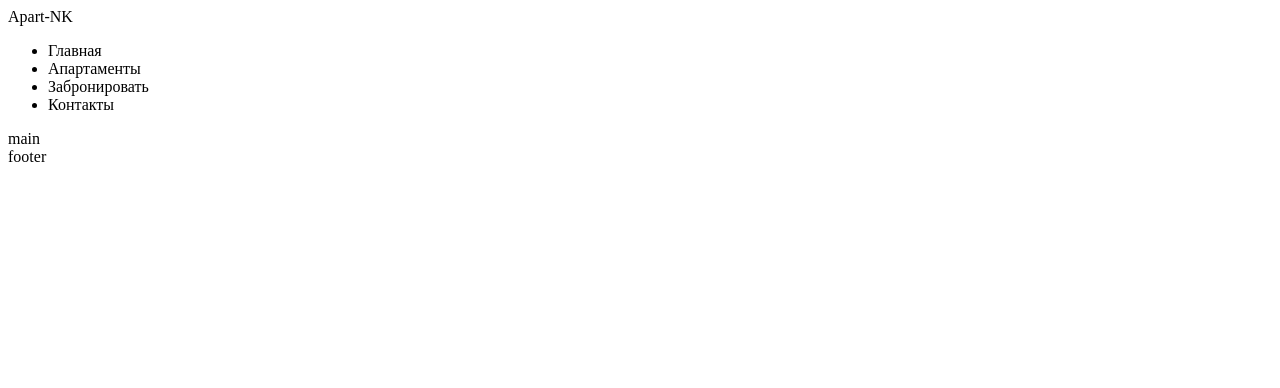
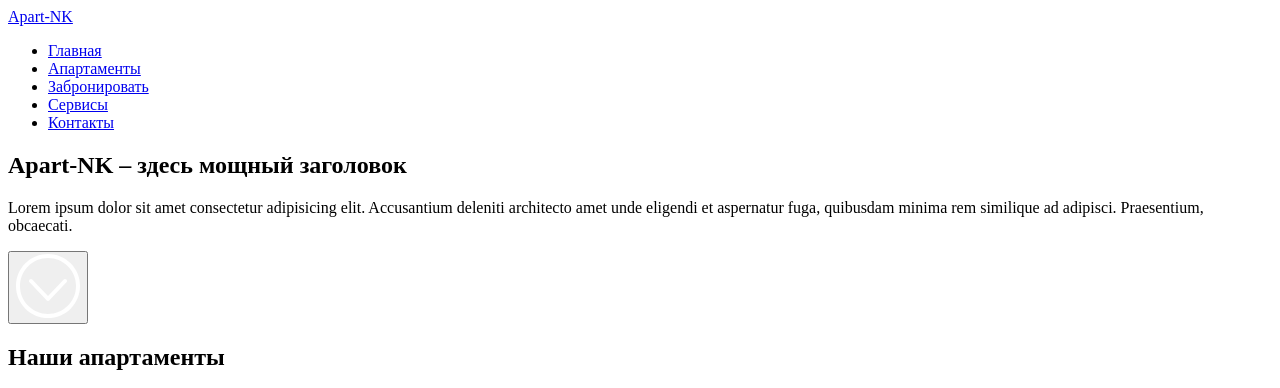
Before and after one commit to the-NZA/Apart-NK, a PHP site: page / in a window 1280 px wide. Shown: the top 388 px of the page. Before the commit the page ends 162 px from the top, so only its background shows below. Run offline with PHP 8.4, Linux system fonts and the light colour scheme.

Commit message:
Add some basic styles and styles for homepage

```diff
--- a/package.json
+++ b/package.json
@@ -46,6 +46,7 @@
 		"defaults"
 	],
 	"dependencies": {
+		"milligram": "^1.4.1",
 		"normalize.css": "^8.0.1"
 	}
 }
--- /dev/null
+++ b/src/css/animations.css
@@ -0,0 +1,4 @@
+:root {
+	--ease-transition: all 0.2s 0s ease;
+	--ease-in-out-transition: all 0.2s 0s ease-in-out;
+}
--- /dev/null
+++ b/src/css/shadows.css
@@ -0,0 +1,4 @@
+:root {
+	--header-shadow: 0px 5px 5px -5px rgba(var(--rgb-dark-blue), var(--alpha-50));
+	/* --header-shadow: 2px 2px 2px black; */
+}
--- a/src/index.html
+++ b/src/index.html
@@ -1,38 +1,122 @@
 <!DOCTYPE html>
 <html lang="en">
+
 <head>
 	<meta charset="UTF-8">
 	<meta http-equiv="X-UA-Compatible" content="IE=edge">
 	<meta name="viewport" content="width=device-width, initial-scale=1.0">
+
 	<link rel="shortcut icon" href="favicon.ico" type="image/x-icon">
+
 	<title>Apart-NK</title>
 </head>
-<body>
+
+<body class="site-body">
 	<header class="site-header">
 		<div class="header wrapper">
 			<div class="header__logo">
-				Apart-NK
+				<a href="#">
+					Apart-NK
+				</a>
 			</div>
 
-			<div class="header__nav">
-				<nav class="nav">
-					<ul class="nav__list">
-						<li class="nav__item">Главная</li>
-						<li class="nav__item">Апартаменты</li>
-						<li class="nav__item">Забронировать</li>
-						<li class="nav__item">Контакты</li>
-					</ul>
-				</nav>
-			</div>
+			<nav class="header__nav hnav">
+				<ul class="hnav__list">
+					<li class="hnav__item">
+						<a href="#"> Главная </a>
+					</li>
+					<li class="hnav__item">
+						<a href="#"> Апартаменты </a>
+					</li>
+					<li class="hnav__item">
+						<a href="#"> Забронировать </a>
+					</li>
+					<li class="hnav__item">
+						<a href="#"> Сервисы </a>
+					</li>
+					<li class="hnav__item">
+						<a href="#"> Контакты </a>
+					</li>
+				</ul>
+			</nav>
 		</div>
 	</header>
 
-	<main class="site-main">
-		main
+	<main class="site-main homepage">
+		<section class="homepage__hero herosection">
+			<div class="herosection__wrapper">
+				<h1 class="herosection__title">Apart-NK – здесь мощный заголовок</h1>
+				<p class="herosection__subtitle">Lorem ipsum dolor sit amet consectetur adipisicing elit. Accusantium
+					deleniti architecto amet unde eligendi et aspernatur fuga, quibusdam minima rem similique ad
+					adipisci. Praesentium, obcaecati.</p>
+			</div>
+
+			<button class="button herosection__btn">
+				<img src="./image/arrow-down.svg" alt="V">
+			</button>
+		</section>
+
+		<section class="homepage__aparts wrapper">
+			<h2 class="section-title">Наши апартаменты</h2>
+
+			<div class="homepage__cards">
+				<article class="apartcard">
+					<img src="https://placekitten.com/640/360" alt="bla bla" class="apartcard__image">
+					<h3 class="apartcard__title">Название апартамента</h3>
+					<p class="apartcard__snippet">
+						Lorem, ipsum dolor sit amet consectetur adipisicing elit. Sequi, totam.
+						Suscipit, nesciunt facilis voluptates vero alias maxime non
+					</p>
+					<button class="apartcard__button">Забронировать</button>
+				</article>
+
+				<article class="apartcard">
+					<img src="https://placekitten.com/640/360" alt="bla bla" class="apartcard__image">
+					<h3 class="apartcard__title">Название апартамента</h3>
+					<p class="apartcard__snippet">
+						Lorem, ipsum dolor sit amet consectetur adipisicing elit. Sequi, totam.
+						Suscipit, nesciunt facilis voluptates vero alias maxime non
+					</p>
+					<button class="apartcard__button">Забронировать</button>
+				</article>
+
+				<article class="apartcard">
+					<img src="https://placekitten.com/640/360" alt="bla bla" class="apartcard__image">
+					<h3 class="apartcard__title">Название апартамента</h3>
+					<p class="apartcard__snippet">
+						Lorem, ipsum dolor sit amet consectetur adipisicing elit. Sequi, totam.
+						Suscipit, nesciunt facilis voluptates vero alias maxime non
+					</p>
+					<button class="apartcard__button">Забронировать</button>
+				</article>
+
+				<article class="apartcard">
+					<img src="https://placekitten.com/640/360" alt="bla bla" class="apartcard__image">
+					<h3 class="apartcard__title">Название апартамента</h3>
+					<p class="apartcard__snippet">
+						Lorem, ipsum dolor sit amet consectetur adipisicing elit. Sequi, totam.
+						Suscipit, nesciunt facilis voluptates vero alias maxime non
+					</p>
+					<button class="apartcard__button">Забронировать</button>
+				</article>
+			</div>
+		</section>
+
+		<section class="homepage__services wrapper">
+			this is services section
+		</section>
 	</main>
+
+	<div class="site-go-booking">
+			<a href="#">Перейти к бронированию</a>
+	</div>
+
 	<footer class="site-footer">
-		footer
+		<div class="wrapper">
+			footer
+		</div>
 	</footer>
 
 </body>
+
 </html>
--- a/src/index.js
+++ b/src/index.js
@@ -1,6 +1,8 @@
 // import tester from "./js/tester.js";
 // import HandleShowCartButton from "./js/showcart.js";
 
+import "normalize.css";
+import "milligram";
 import "./css/index.css"; // Import styles
 
 window.addEventListener("DOMContentLoaded", function () {
```
Also changed, not shown: src/css/colors.css (added, +37 -0 lines), src/css/common.css (added, +61 -0 lines), src/css/index.css (+13 -3 lines), src/css/pages/homepage/herosection.css (added, +49 -0 lines), src/css/pages/homepage/homepage.css (added, +28 -0 lines), src/css/parts/header/header.css (added, +66 -0 lines), src/css/vars.css (added, +11 -0 lines), package-lock.json, src/image/aprt_hero.jpg (added), src/image/arrow-down.svg (added), src/image/logo-29.svg (deleted).
